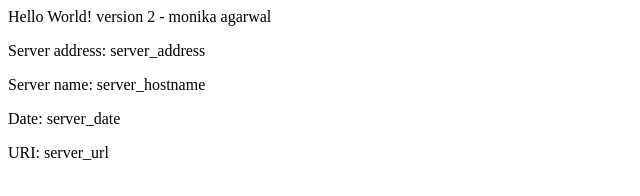
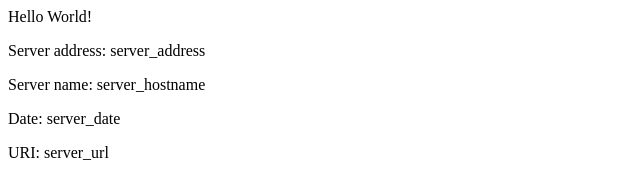
Before and after one commit to monikaagarwal04/eks-example, a plain HTML site: page src/index.html in a window 1280 px wide. Shown: the whole page, without its empty margins (0-640 px from the left). Drawn offline with Linux system fonts and the light colour scheme.

Commit message:
Revert "v2 Updating home page"
This reverts commit 260fc76f32b71ada83870073a64c7b1d62c0eebc.

```diff
--- a/src/index.html
+++ b/src/index.html
@@ -1,8 +1,8 @@
 <head>
-<title>Hello world version 2 - monika agarwal</title>
+<title>Hello World</title>
 </head>
 <div class="info">
-<h>Hello World! version 2 - monika agarwal</h>
+<h>Hello World!</h>
 <p><span>Server&nbsp;address:</span> <span>server_address</span></p>
 <p><span>Server&nbsp;name:</span> <span>server_hostname</span></p>
 <p class="smaller"><span>Date:</span> <span>server_date</span></p>
```
